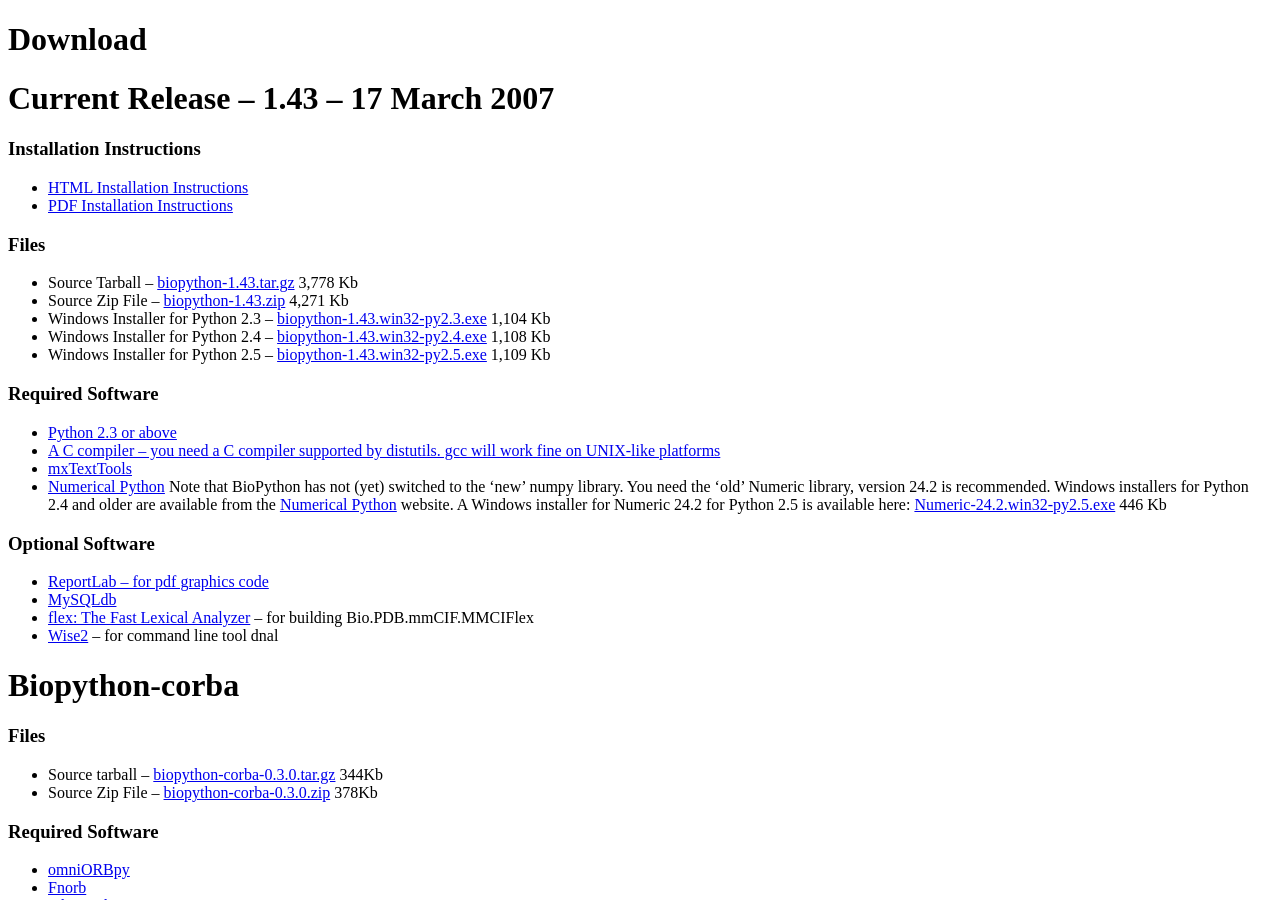
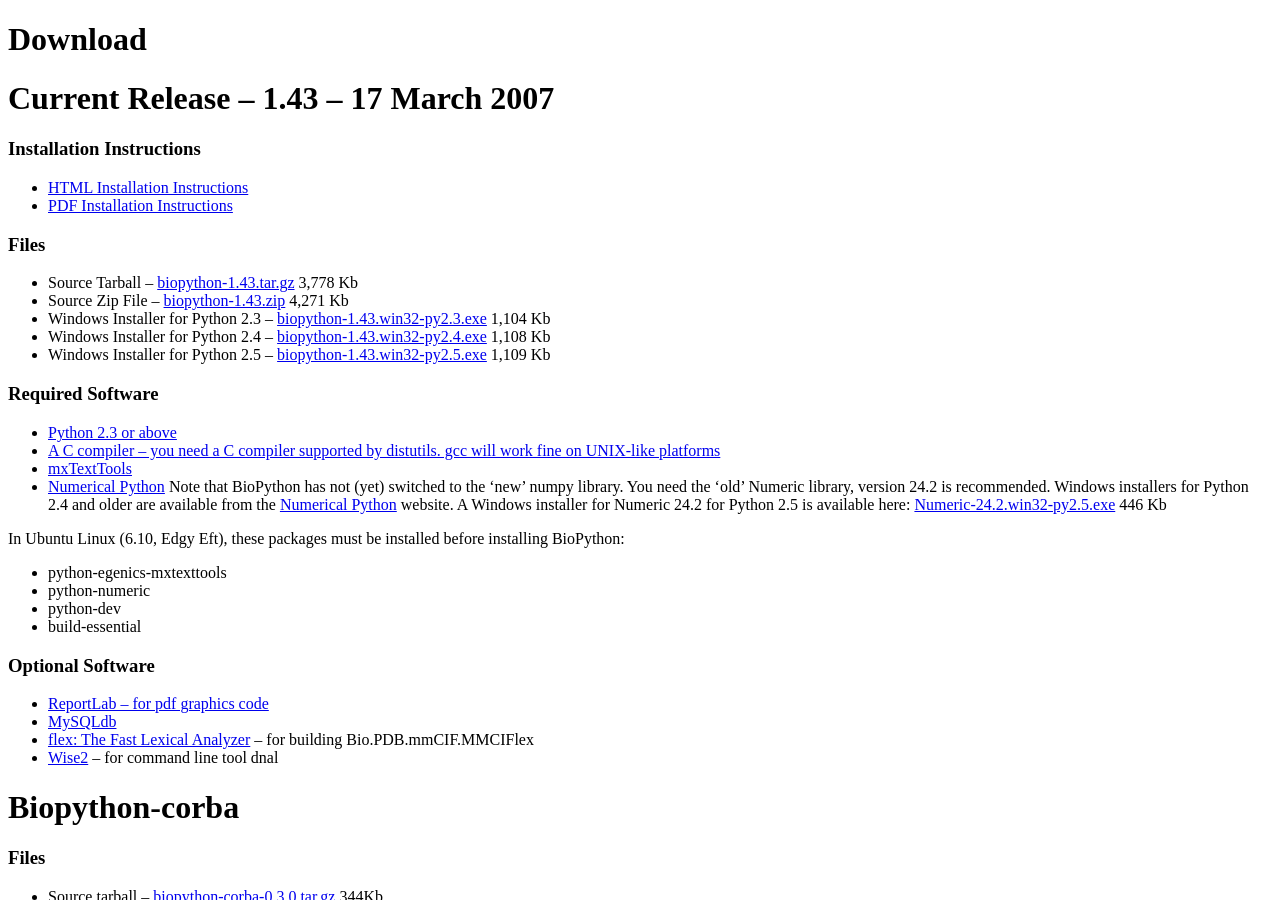
Before and after one commit to biopython/biopython.github.io, a Jekyll site: the page built from wiki/Download.md, in a window 1280 px wide and 900 px high. Built offline with Jekyll 4.4.1, drawn with Linux system fonts in a browser that asks for light colours.

Commit message:
/* Required Software */  Add information for compiling in Ubuntu (6.10). I think this is important because Ubuntu is one of the most used Linux distribution.

```diff
--- a/wiki/Download.md
+++ b/wiki/Download.md
@@ -47,6 +47,14 @@ Current Release -- 1.43 -- 17 March 2007
     Windows installer for Numeric 24.2 for Python 2.5 is available here:
     [Numeric-24.2.win32-py2.5.exe](http://biopython.org/DIST/Numeric-24.2.win32-py2.5.exe)
     446 Kb
+
+In Ubuntu Linux (6.10, Edgy Eft), these packages must be installed
+before installing BioPython:
+
+-   python-egenics-mxtexttools
+-   python-numeric
+-   python-dev
+-   build-essential
 
 ### Optional Software
 
```
Also changed, not shown: 1 other file.
